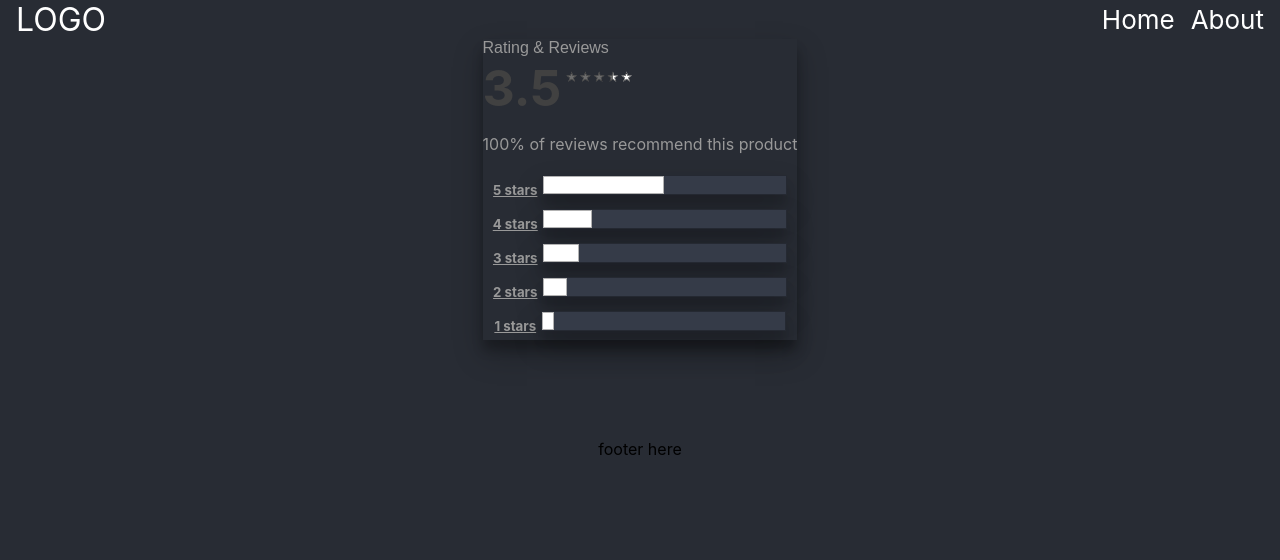
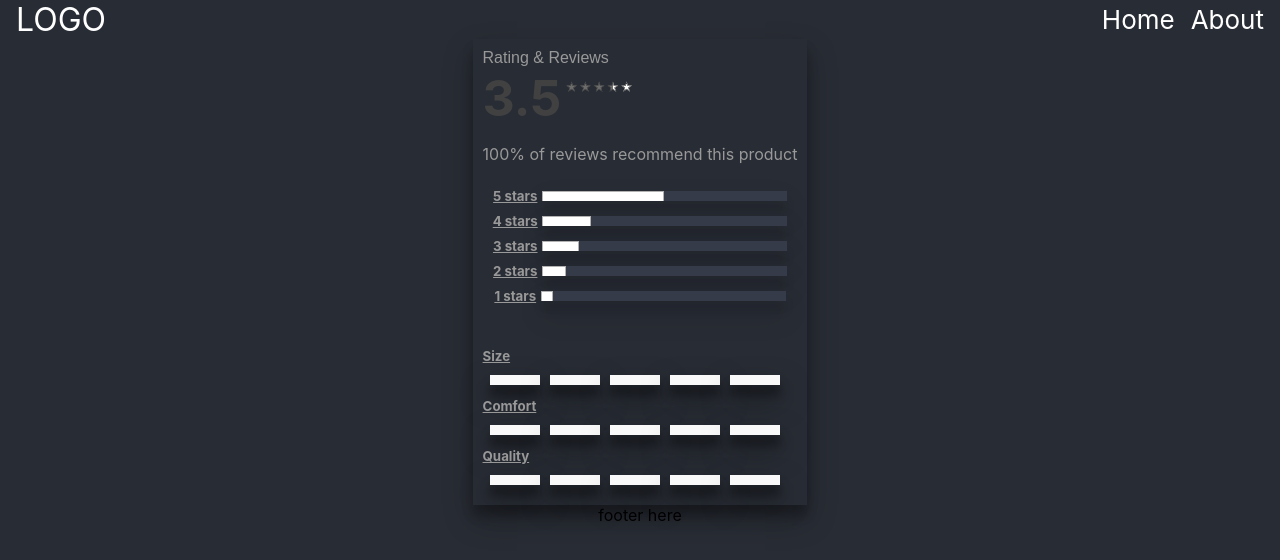
Before and after one commit to DenisTru/fdc-refactored, a React (Create React App) app: page / in a window 1280 px wide. Shown: the top 560 px of the page. Built offline with nearby package versions, Linux system fonts and the light colour scheme; the HTML template or start-up script is replaced by a standard one.

Commit message:
added a scale for each trait

```diff
--- a/src/components/RatingsReviews/InformationPanel/InformationPanel.tsx
+++ b/src/components/RatingsReviews/InformationPanel/InformationPanel.tsx
@@ -3,7 +3,6 @@ import {StarReviews} from './StarReviews'
 
 
 export const InformationPanel = () => {
-
   return (
     <aside className="ratings-panel">
     <h1>Rating & Reviews</h1>
@@ -17,10 +16,20 @@ export const InformationPanel = () => {
       <li><h5>2 stars</h5> <StarBar rating={'10%'} starName={'star2'}/></li>
       <li><h5>1 stars</h5> <StarBar rating={'5%'} starName={'star1'}/></li>
     </div>
-
-
-    {/* <div>Size</div>
-    <div>-------!------- </div> */}
+    <div className='avg-trait-ratings'>
+    <li>
+    <h5>Size</h5>
+    <TraitsBar rating={"3.5"} />
+    </li>
+    <li>
+    <h5>Comfort</h5>
+    <TraitsBar rating={"3.5"} />
+    </li>
+    <li>
+    <h5>Quality</h5>
+    <TraitsBar rating={"3.5"} />
+    </li>
+    </div>
     </aside>
   )
 };
@@ -29,8 +38,6 @@ type StarBarProps = {
   starName: 'star1'|'star2'|'star3'|'star4'|'star5'
   rating: string
 }
-
-
 const StarBar = ({starName, rating}: StarBarProps) => {
   const styles = { "--rating": rating} as React.CSSProperties;
 
@@ -40,3 +47,16 @@ const StarBar = ({starName, rating}: StarBarProps) => {
     </span>
   )
 }
+
+type TraitsBarProps = {
+  rating: string
+}
+const TraitsBar = ({rating}: TraitsBarProps) => {
+ return (<div className="trait-rating">
+ <span className="scale"></span>
+ <span className="scale"></span>
+ <span className="scale"></span>
+ <span className="scale"></span>
+ <span className="scale"></span>
+ </div>)
+}
--- a/src/components/RatingsReviews/InformationPanel/styles/InformationPanel.scss
+++ b/src/components/RatingsReviews/InformationPanel/styles/InformationPanel.scss
@@ -1,6 +1,8 @@
 .ratings-panel{
   text-align:start;
   box-shadow: 0 14px 28px rgba(0,0,0, 0.25), 0 10px 10px rgba(0,0,0,0.22);
+
+  padding: 10px;
 }
 
 .ratings-panel h1 {
@@ -31,21 +33,25 @@ margin-bottom: 1px;
 .star-rating{
   vertical-align:top;
 }
-
+.avg-star-ratings{
+  padding: 0px 0px 40px 0px;
+}
 .avg-star-ratings li{
   text-align: center;
   list-style: none;
-  padding: 5px;
+  padding: 5px 0px 0px 0px;
+}
+.avg-trait-ratings li{
+  list-style: none;
 }
 
 .star-bar{
 text-align:left;
 background: #353b48;
 display: inline-block;
-height: 20px;
+height: 10px;
 width: 245px;
-border: 1px solid rgba(0,0,0,0.3);
-box-shadow: 0 14px 28px rgba(0,0,0, 0.25), 0 10px 10px rgba(0,0,0,0.10);
+box-shadow: 0 14px 28px rgba(0,0,0, 0.15), 0 10px 10px rgba(0,0,0,0.10);
 overflow: hidden;
 }
 
@@ -84,3 +90,19 @@ overflow: hidden;
   border: 1px solid rgba(0,0,0,0.3);
   background: #fff;
 }
+
+.trait-rating {
+
+  display: flex;
+  flex-wrap: nowrap;
+  align-items: center;
+  justify-content: center;
+  padding: 10px 0 10px 0px;
+}
+.scale {
+  margin: 0 10px 0 0px;
+  width: 50px;
+  height: 10px;
+  background: #f9f9fa;
+  box-shadow: 0 14px 28px rgba(0,0,0, 0.5), 0 10px 10px rgba(0,0,0,0.35);
+}
```
